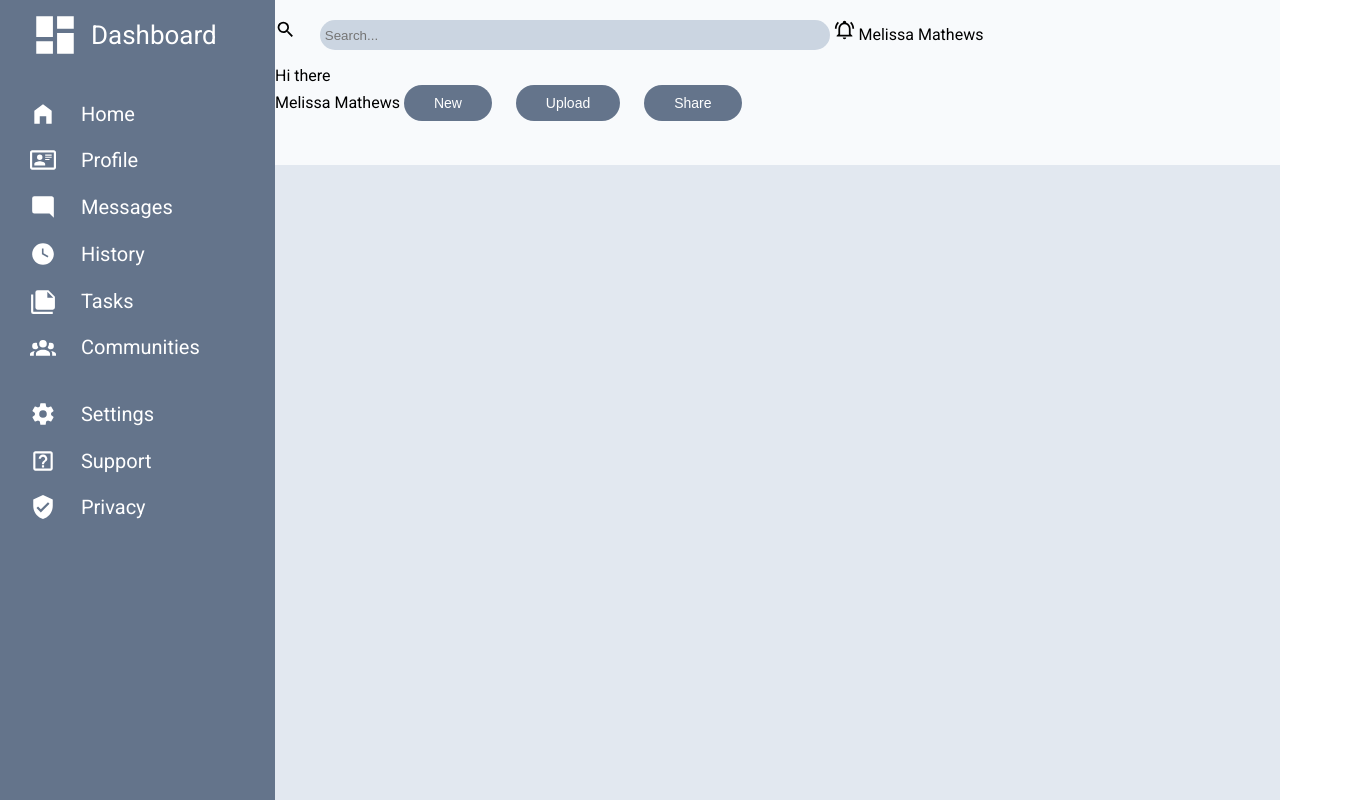
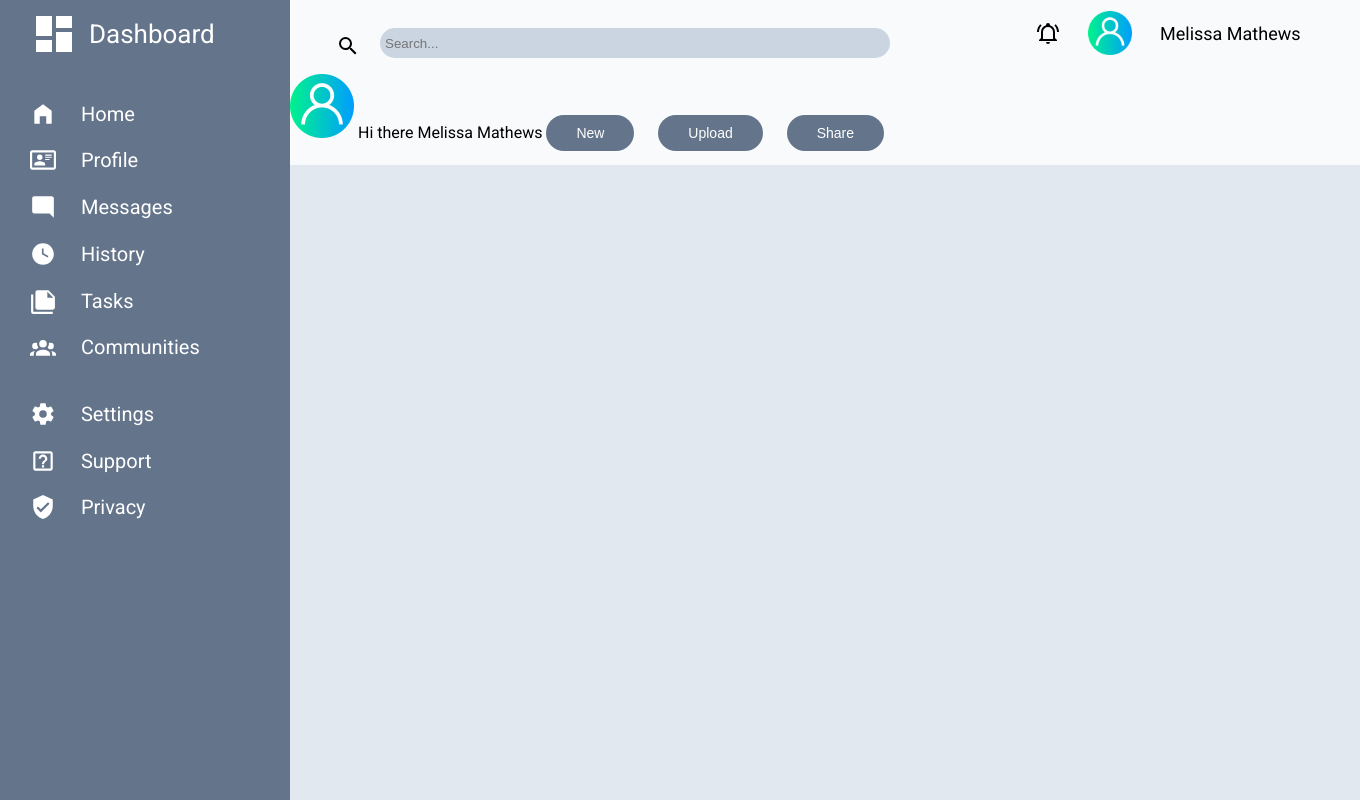
Before and after one commit to melissamathews13/admin-dashboard, a plain HTML site: page index.html in a window 1280 px wide. Shown: the whole page, 1360 px wide, since content can reach past the window. Drawn offline with Linux system fonts and the light colour scheme.

Commit message:
Style header top row

```diff
--- a/index.html
+++ b/index.html
@@ -5,35 +5,37 @@
 		<meta name="viewport" content="width=device-width, initial-scale=1.0" />
 		<title>Admin Dashboard</title>
 		<link rel="stylesheet" href="styles.css" />
-
 	</head>
 	<body>
 		<header class="header">
-			<div>
-				<div>
-					<img src="images/magnify.svg" alt="magnidy-icon" />
+			<div class="top-row">
+				<img class="header-icon" id="magnify-icon" src="images/magnify.svg" alt="magnify-icon" />
 				<input
 					type="text"
 					name="input"
 					class="input"
 					id="search-input"
 					placeholder="Search..." />
-                        <img src="images/bell.svg" alt="">
-                    <span>Melissa Mathews</span>
+				<img class="header-icon" id="bell-icon" src="images/bell.svg" alt="bell-icon" />
+				<img src="images/user.png" id="profile-photo" alt="profile-photo" />
+				<span id="user-name">Melissa Mathews</span>
 			</div>
-                <div>
+			<div class="bottom-row">
+				<img src="images/user.png" id="profile-photo-2" alt="profile-photo" />
 				<span>Hi there</span>
-                    <br>
 				<span>Melissa Mathews</span>
 				<button>New</button>
 				<button>Upload</button>
 				<button>Share</button>
 			</div>
-			</div>
 		</header>
 		<sidebar class="sidebar">
 			<div class="nav1">
-				<img class="child" id="dash-symbol" src="images/dashboard.svg" alt="dashboard-symbol" />
+				<img
+					class="child"
+					id="dash-symbol"
+					src="images/dashboard.svg"
+					alt="dashboard-symbol" />
 				<span class="child dashboard">Dashboard</span>
 			</div>
 
--- a/styles.css
+++ b/styles.css
@@ -9,7 +9,7 @@ body {
 	-webkit-font-smoothing: subpixel-antialiased;
 	height: 100vh;
 	display: grid;
-	grid-template-columns: 275px 1fr;
+	grid-template-columns: 290px 1fr;
 	grid-template-rows: 165px 1fr;
 	grid-template-areas:
 		"sidebar header"
@@ -31,11 +31,10 @@ body {
 	grid-area: header;
 	display: grid;
 	grid-template-columns: 1fr;
-
 }
 
 .main {
-	background-color:#e2e8f0;
+	background-color: #e2e8f0;
 	grid-area: main;
 }
 
@@ -44,13 +43,16 @@ body {
 .nav3 {
 	text-align: start;
 }
+
 div {
 	margin-bottom: 1em;
 }
+
 .dashboard {
 	font-size: 26px;
 	margin-top: 10px;
 }
+
 .child {
 	display: inline-block;
 	vertical-align: middle;
@@ -64,14 +66,26 @@ div {
 }
 
 #dash-symbol {
-    width: 2.5em;
-    margin-right: .3em;
+	width: 2.4em;
+	margin-right: 0.3em;
 }
 .sidebar img {
 	width: 1.3em;
 	margin-left: 1.5em;
 	margin-right: 1em;
 	filter: brightness(0) invert(1);
+}
+.top-row {
+	display: inline-grid;
+	grid-auto-flow: column;
+	margin-top: 8px;
+	grid-template-columns: 70px 600px 100px 100px 200px;
+	grid-template-rows: 1fr;
+ }
+
+#magnify-icon {
+	margin-top: auto;
+	justify-self: end;
 }
 
 #search-input {
@@ -82,13 +96,27 @@ div {
 	border-radius: 30px;
 	height: 20px;
 	width: 500px;
-  background-color:#cbd5e1;
+	background-color: #cbd5e1;
 }
 
-.header img {
-    width: 1.3em;
+#bell-icon {
+	justify-self: end;
+	align-self: center;
 
 }
+#profile-photo {
+	width: 2.8em;
+	align-self: center;
+	justify-self: center;
+}
+#user-name {
+	align-self: center;
+	font-size: 18px;
+}
+.header-icon {
+	width: 1.5em;
+}
+
 button {
 	border: none;
 	background-color: #64748b;
@@ -100,3 +128,8 @@ button {
 	margin-right: 20px;
 	font-size: 14px;
 }
+
+
+#profile-photo-2 {
+	width: 4em;
+}
```
Also changed, not shown: images/profile-icon.svg (added), images/user.png (added), 2 other files. Lines whose indentation alone changed are shown as unchanged.
